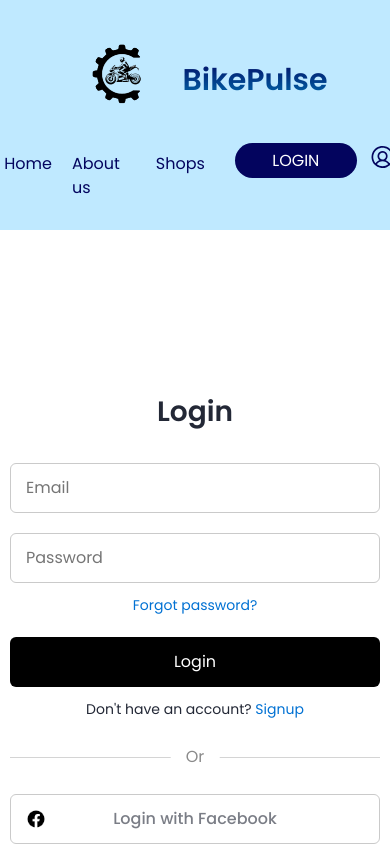
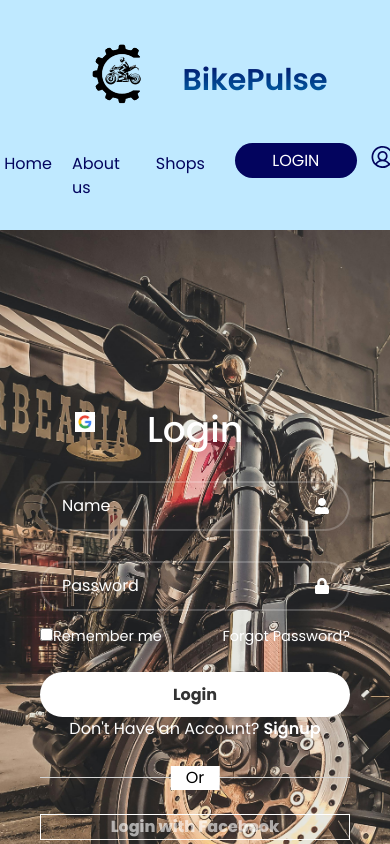
Before and after one commit to sithuminikaushalya/Motorbike_Service_Station_Reservation_System, a React (Create React App) app in the folder frontend/: page /login in a window 390 px wide. Shown: the top 844 px of the page. Built offline with nearby package versions, Linux system fonts and the light colour scheme.

Commit message:
Login Form with navigation

```diff
--- a/frontend/src/components/Login.css
+++ b/frontend/src/components/Login.css
@@ -1,113 +1,4 @@
-.login-container{
-    display: flex;
-    justify-content: center;
-    align-items: center;
-    min-height: 100vh;
-    background: url('../assets/backimg3.jpg');
-    background-size: cover;
-    background-position: center;
 
-}
-
-.container{
-    height: 100vh;
-    width: 100%;
-    display: flex;
-    align-items: center;
-    justify-content: center;
-    background-color: #fff;
-    column-gap: 30px;
-
-}
-.form{
-    position: absolute;
-    max-width: 430px;
-    width: 100%;
-    padding: 30px;
-    border-radius: 6px;
-    background: #FFF;
-}
-.form.signup{
-    opacity: 0;
-    pointer-events: none;
-}
-.forms.show-signup .form.signup{
-    opacity: 1;
-    pointer-events: auto;
-}
-.forms.show-signup .form.login{
-    opacity: 0;
-    pointer-events: none;
-}
-header{
-    font-size: 28px;
-    font-weight: 600;
-    color: #232836;
-    text-align: center;
-}
-form{
-    margin-top: 30px;
-}
-.form .field{
-    position: relative;
-    height: 50px;
-    width: 100%;
-    margin-top: 20px;
-    border-radius: 6px;
-}
-.field input,
-.field button{
-    height: 100%;
-    width: 100%;
-    border: none;
-    font-size: 16px;
-    font-weight: 400;
-    border-radius: 6px;
-}
-.field input{
-    outline: none;
-    padding: 0 15px;
-    border: 1px solid#CACACA;
-}
-.field input:focus{
-    border-bottom-width: 2px;
-}
-.eye-icon{
-    position: absolute;
-    top: 50%;
-    right: 10px;
-    transform: translateY(-50%);
-    font-size: 18px;
-    color: #8b8b8b;
-    cursor: pointer;
-    padding: 5px;
-}
-.field button{
-    color: #fff;
-    background-color: #000;
-    transition: all 0.3s ease;
-    cursor: pointer;
-}
-.field button:hover{
-    background-color: #016dcb;
-}
-.form-link{
-    text-align: center;
-    margin-top: 10px;
-}
-.form-link span,
-.form-link a{
-    font-size: 14px;
-    font-weight: 400;
-    color: #232836;
-}
-.form a{
-    color: #0171d3;
-    text-decoration: none;
-}
-.form-content a:hover{
-    text-decoration: underline;
-}
 .line{
     position: relative;
     height: 1px;
@@ -122,51 +13,43 @@ form{
     left: 50%;
     transform: translate(-50%, -50%);
     background-color: #FFF;
-    color: #8b8b8b;
+    color: #000;
     padding: 0 15px;
 }
 .media-options a{
     display: flex;
     align-items: center;
     justify-content: center;
+    text-decoration: none;
 }
-a.facebook{
-    color: #fff;
-    background-color: #4267b2;
-}
-a.facebook .facebook-icon{
-    height: 28px;
-    width: 28px;
-    color: #0171d3;
-    font-size: 20px;
-    border-radius: 50%;
-    display: flex;
-    align-items: center;
-    justify-content: center;
-    background-color: #fff;
-}
+
+
 .facebook-icon,
 img.google-img{
     position: absolute;
     top: 50%;
-    left: 15px;
+    left: 75px;
     transform: translateY(-50%);
 }
 img.google-img{
     height: 20px;
     width: 20px;
     object-fit: cover;
+    background-color: #fff;
 }
 a.google{
-    border: 1px solid #CACACA;
+    border: 1px solid #fff;
+    margin-bottom: 15px;
 }
 a.google span{
     font-weight: 500;
     opacity: 0.6;
-    color: #232836;
+    color: #fff;
+    font-weight: 800;
+
 }
 @media screen and (max-width: 400px) {
-    .form{
+    .login-container{
         padding: 20px 10px;
     }
 
--- a/frontend/src/components/Login.jsx
+++ b/frontend/src/components/Login.jsx
@@ -2,6 +2,7 @@ import React from "react";
 import facebook from "../assets/facebook.png";
 import google from "../assets/Google.png";
 import './Login.css';
+import { FaUser ,FaLock,FaEnvelope} from "react-icons/fa";
 
 import { useNavigate } from "react-router-dom";
 function Login(){
@@ -12,50 +13,48 @@ function Login(){
     };
 
     return(
-        <div className="login-container">
-        <div className="container forms">
-            <div className="form login">
-                <div className="form-content">
-                    <header>Login</header>
-                    <form action="#">
-                        <div className="field input-field">
-                            <input type="email" placeholder="Email" class="input"/>
-                        </div>
-                        <div className="field input-field">
-                            <input type="password" placeholder="Password" class="password"/>
+        <div className="signup-container">
+        <div className="signup-wrapper">
+            <form action="">
+                <h1>Login</h1>
+                <div className="signup-input-box">
+                    <input type="text" placeholder='Name' required/>
+                    <FaUser className="signup-icon"/>
+                </div>
 
-                        </div>
-                        <div className="form-link">
-                            <a href="#" class="forgot-pass">Forgot password?</a>
-                        </div>
-                        <div className="field button-field">
-                            <button>Login</button>
-                        </div>
-                    </form>
-                    <div className="form-link">
-                        <span>Don't have an account? <a href="#" class="link signup-link" onClick={handleSignupButtonClick}>Signup</a> </span>
-                    </div>
+                <div className="signup-input-box">
+                    <input type="password" placeholder='Password' required/>
+                    <FaLock className="signup-icon"/>
                 </div>
-                <div className="line"></div>
+                <div className="remember-forgot">
+                <label><input type="checkbox"/>Remember me</label>
+                <a href="#">Forgot Password?</a>
+                </div>
+                <button type="submit" className="signup-button">Login</button>
+               <div className="register-link">
+               <p>Don't Have an Account? <a href="#" onClick={handleSignupButtonClick}>Signup</a></p>
+
+               </div>
+               <div className="line"></div>
                 <div className="media-options">
                     <a href="#" className="field google">
-                    <img src={facebook} alt="" class="google-img"/>
+                    <img src={facebook} alt="Facebook Image" className="google-img"/>
                         <span>Login with Facebook</span>
                     </a>
                 </div>
                 <div className="media-options">
                     <a href="#" className="field google">
-                        <img src={google} alt="" class="google-img"/>
+                        <img src={google} alt="Google Image" className="google-img"/>
                         <span>Login with Google</span>
                     </a>
                 </div>
-            </div>
 
 
+
+
+            </form>
         </div>
         </div>
-
-
 
     );
 
--- a/frontend/src/components/Signup.jsx
+++ b/frontend/src/components/Signup.jsx
@@ -2,27 +2,34 @@ import React from "react";
 import facebook from "../assets/facebook.png";
 import google from "../assets/Google.png";
 import { FaUser ,FaLock,FaEnvelope} from "react-icons/fa";
+import { useNavigate } from "react-router-dom";
 import './Signup.css'
 
 
 
 function Signup() {
+    const navigate = useNavigate();
+
+    const handleLoginButtonClick = () => {
+        navigate("/login");
+    };
+
     return (
         <div className="signup-container">
         <div className="signup-wrapper">
             <form action="">
                 <h1>Signup</h1>
                 <div className="signup-input-box">
-                    <input type="text" placeholder='First Name' required/>
-                    <FaUser className="signup-icon"/>
-                </div>
-                <div className="signup-input-box">
-                    <input type="text" placeholder='Last Name' required/>
+                    <input type="text" placeholder='Name' required/>
                     <FaUser className="signup-icon"/>
                 </div>
                 <div className="signup-input-box">
                     <input type="text" placeholder='Email' required/>
                     <FaEnvelope className="signup-icon"/>
+                </div>
+                <div className="signup-input-box">
+                    <input type="text" placeholder='Username' required/>
+                    <FaUser className="signup-icon"/>
                 </div>
                 <div className="signup-input-box">
                     <input type="password" placeholder='Password' required/>
@@ -34,7 +41,7 @@ function Signup() {
                 </div>
                 <button type="submit" className="signup-button">Signup</button>
                <div className="register-link">
-               <p>Already Have an Account? <a href="#">Login</a></p>
+               <p>Already Have an Account? <a href="#" onClick={handleLoginButtonClick}>Login</a></p>
 
                </div>
 
```
